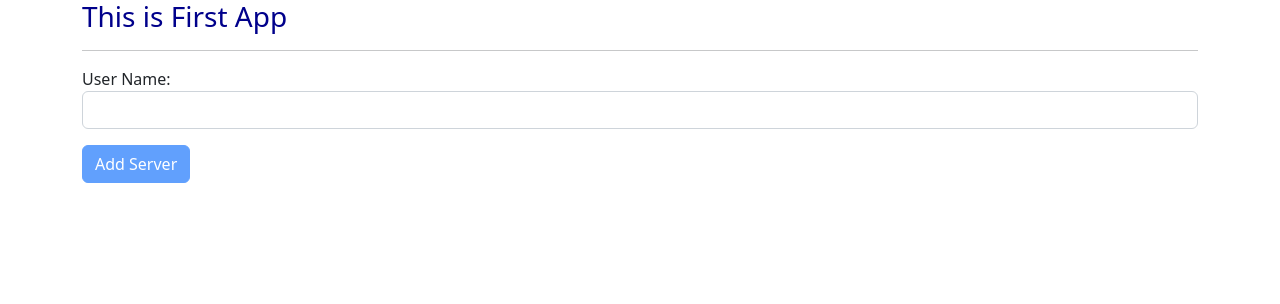
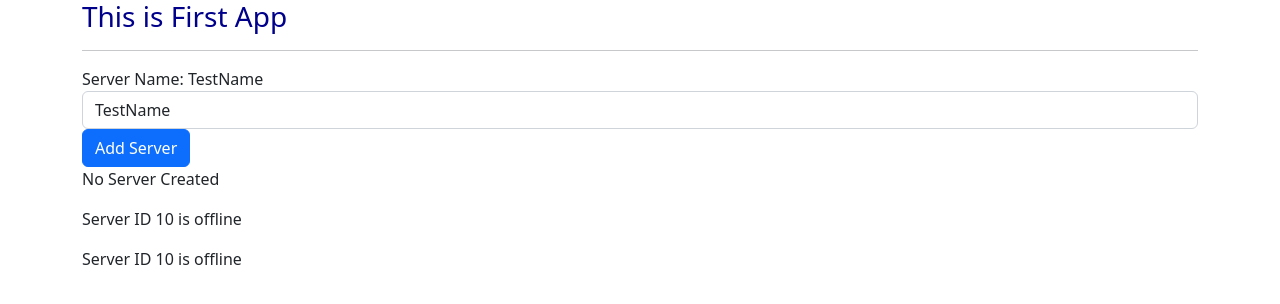
Before and after one commit to PariwatY/angular_101, an Angular app: page / in a window 1280 px wide. Shown: the top 304 px of the page. Built offline with nearby package versions, Linux system fonts and the light colour scheme.

Commit message:
ngif basic

```diff
--- a/src/app/app.component.html
+++ b/src/app/app.component.html
@@ -3,8 +3,8 @@
     <div class="col-xs-12">
       <h3>This is First App</h3>
       <hr>
-<!--      <app-servers></app-servers>-->
-      <app-user></app-user>
+      <app-servers></app-servers>
+<!--      <app-user></app-user>-->
     </div>
   </div>
 </div>
--- a/src/app/servers/servers.component.html
+++ b/src/app/servers/servers.component.html
@@ -8,6 +8,10 @@
 <button type="button" class="btn btn-primary"
         [disabled]="!allowNewServer"
         (click)="onCreateServer()"> Add Server </button>
-<p>{{serverCreationStatus}}</p>
+<!--<p>{{serverCreationStatus}}</p>-->
+<p *ngIf="serverCreated; else noServer">Server was created Name is: {{serverName}}</p>
+<ng-template #noServer>
+  <p>No Server Created</p>
+</ng-template>
 <app-server></app-server>
 <app-server></app-server>
--- a/src/app/servers/servers.component.ts
+++ b/src/app/servers/servers.component.ts
@@ -11,6 +11,7 @@ export class ServersComponent {
     allowNewServer = false;
     serverCreationStatus = 'No Server was created';
     serverName = 'TestName';
+    serverCreated = false;
     constructor() {
       setTimeout(() => {
         this.allowNewServer = true;
@@ -21,6 +22,7 @@ export class ServersComponent {
     }
 
     onCreateServer(){
+      this.serverCreated = true;
       this.serverCreationStatus = 'Server was created Name is ' + this.serverName
     }
   onUpdatedServerName(event: Event){
```
